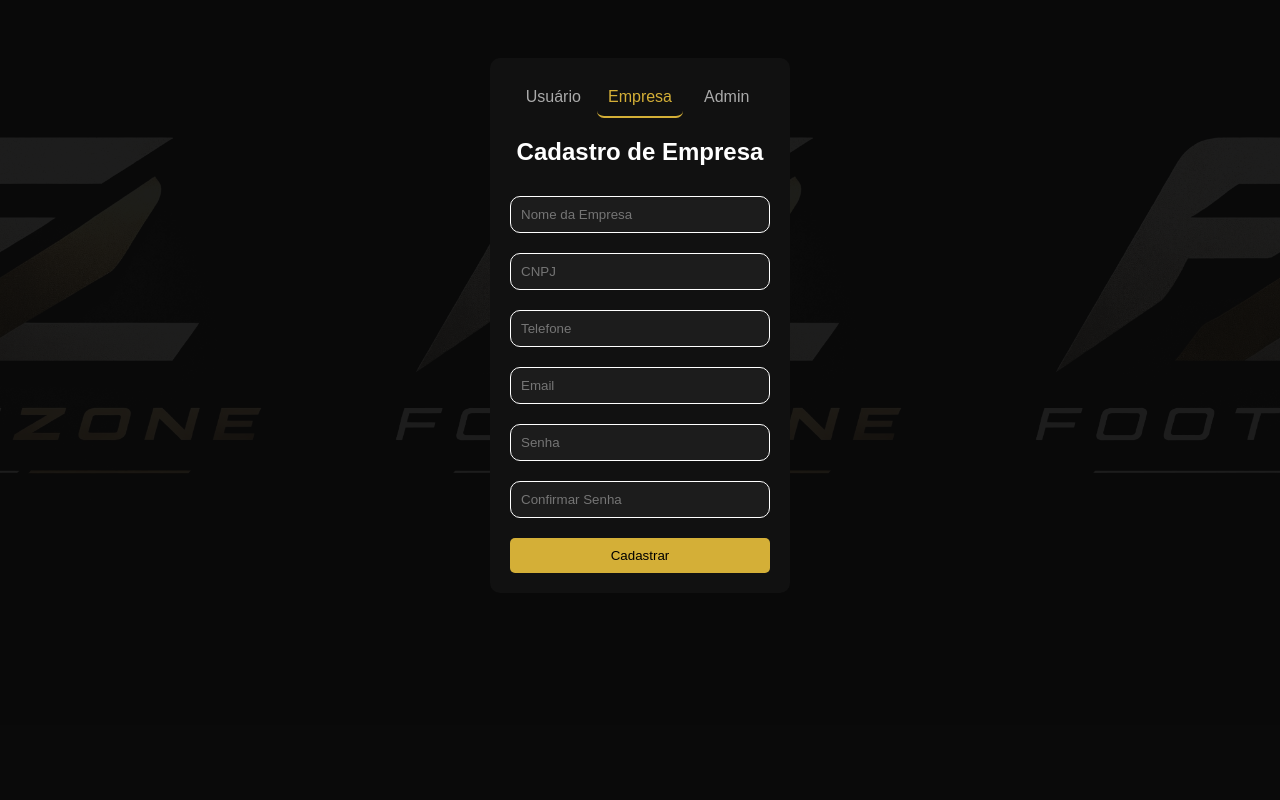
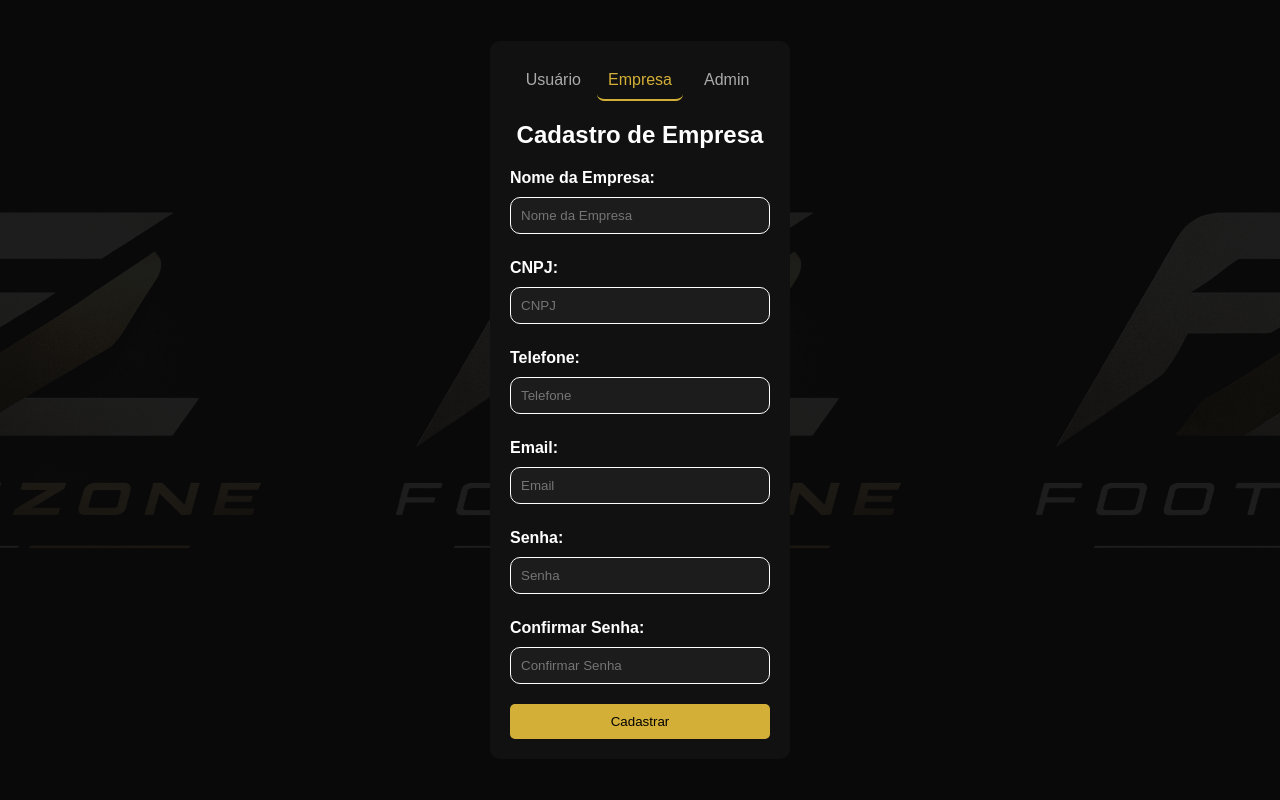
Before and after one commit to rafanaslowski/FootZone, a Python web app: template Template/empresa.html in a window 1280 px wide. Run offline with Jinja, Linux system fonts and the light colour scheme; the template is opened without the code that fills it, so the values that code supplies are empty.

Commit message:
macara para campos empresa e ususario

```diff
--- a/CSS/style.css
+++ b/CSS/style.css
@@ -7,7 +7,7 @@
 
 /* FUNDO */
 body {
-  height: 650px;
+  height: 800px;
   background: #0a0a0a;
   display: flex;
   justify-content: center;
--- a/Template/empresa.html
+++ b/Template/empresa.html
@@ -21,12 +21,18 @@
     </div>
 
     <h2>Cadastro de Empresa</h2>
-    <input type="text" placeholder="Nome da Empresa">
-    <input type="text" placeholder="CNPJ">
-    <input type="number" placeholder="Telefone">
-    <input type="email" id="Email" placeholder="Email" oninput="mascaraEmail(this)">
-    <input type="password" placeholder="Senha">
-    <input type="password" placeholder="Confirmar Senha">
+    <h4>Nome da Empresa:</h4>
+    <input type="text" id="nome-empresa" placeholder="Nome da Empresa" oninput="MascaraNome(this)">
+    <h4>CNPJ:</h4>
+    <input type="text" id="cnpj" placeholder="CNPJ" oninput="mascaraCNPJ(this)">
+    <h4>Telefone:</h4>
+    <input type="text" id="telefone" placeholder="Telefone" oninput="mascaraTelefone(this)">
+    <h4>Email:</h4>
+    <input type="email" id="email" placeholder="Email" oninput="mascaraEmail(this)">
+    <h4>Senha:</h4>
+    <input type="password" id="senha" placeholder="Senha">
+    <h4>Confirmar Senha:</h4>
+    <input type="password" id="confirmar-senha" placeholder="Confirmar Senha">
 
     <button>Cadastrar</button>
 
```
Also changed, not shown: Template/usuario.html (+11 -5 lines), script.js (+52 -2 lines).
